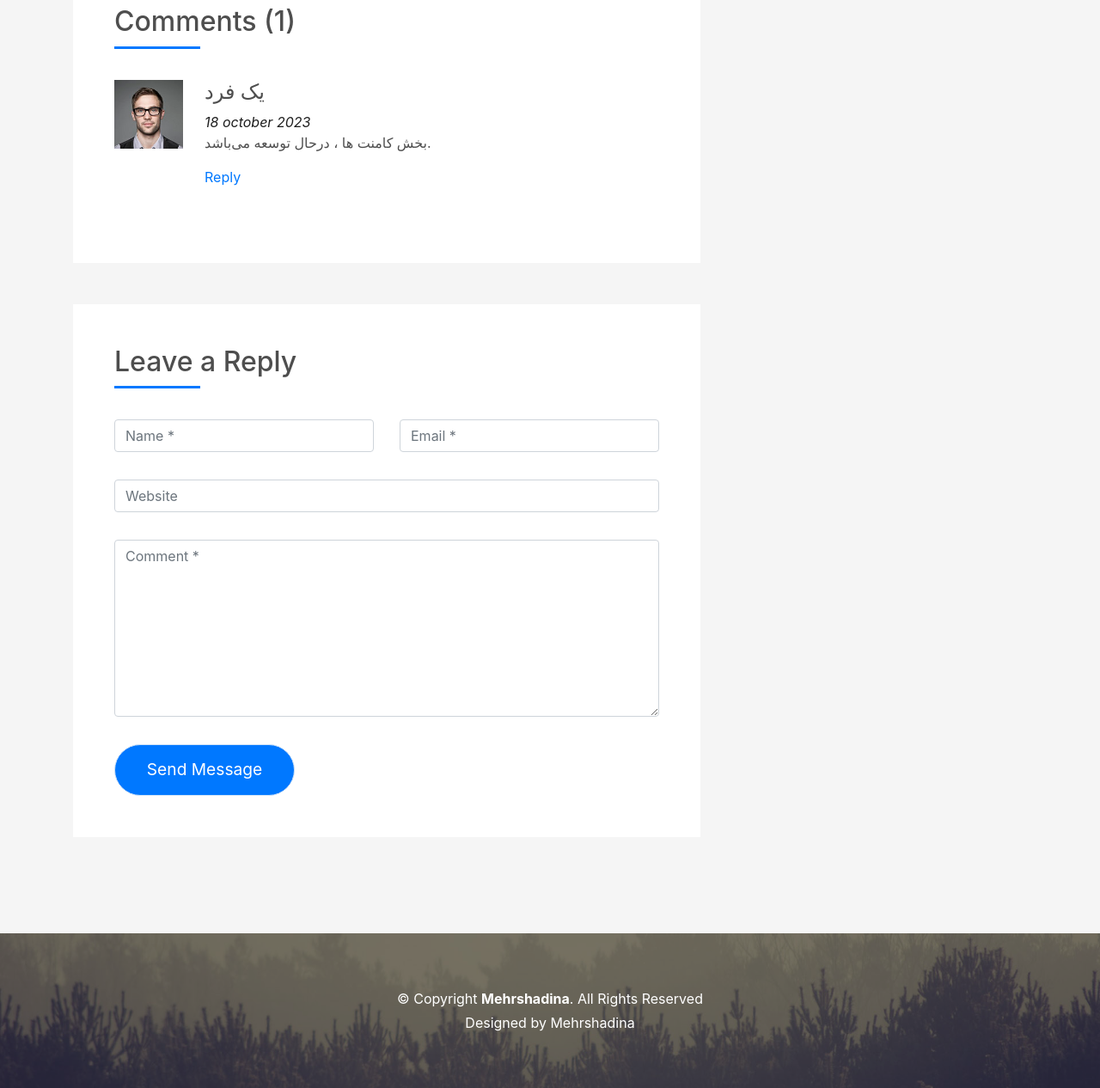
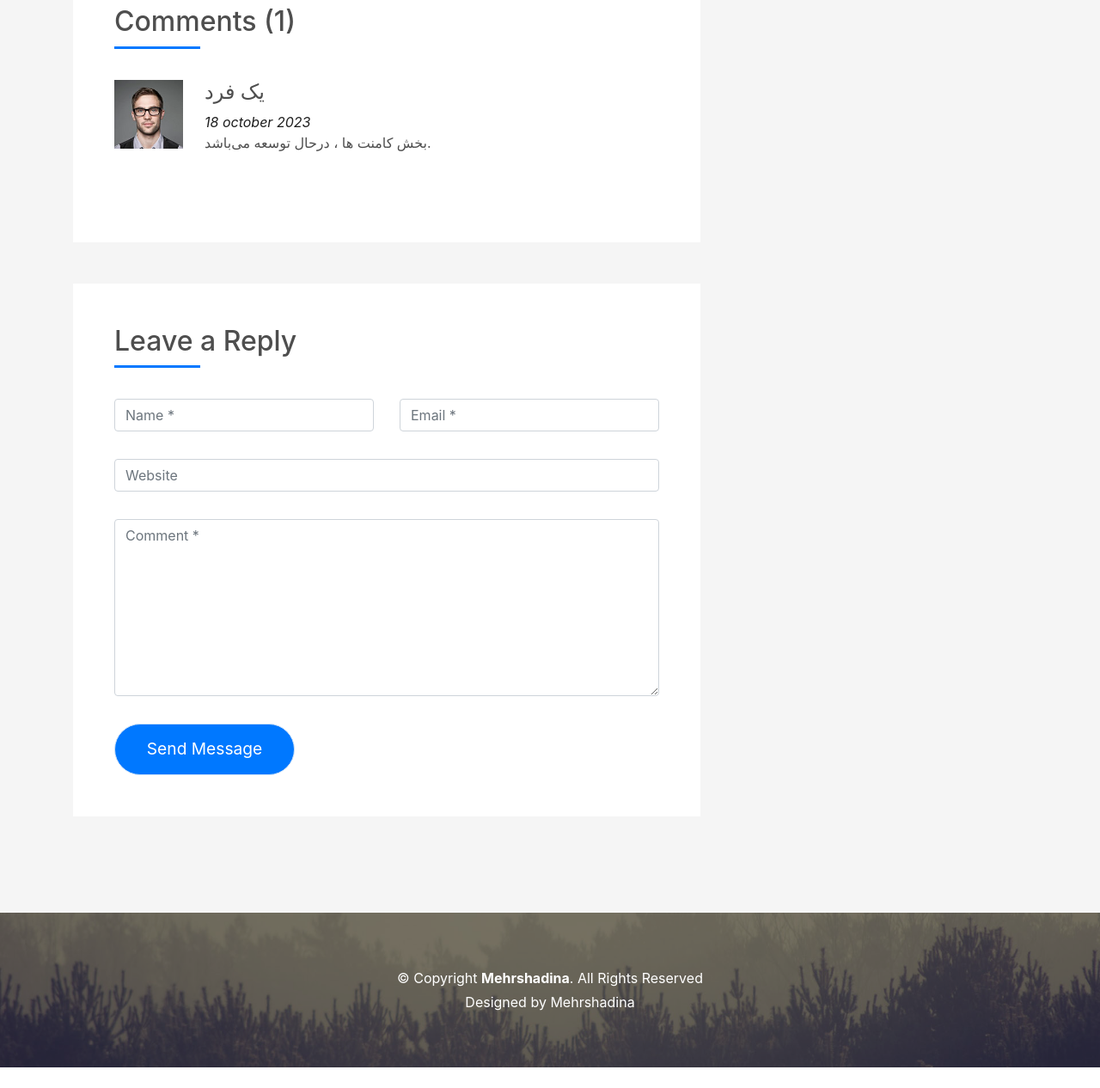
Before and after one commit to mehrshadina/mehrshadina-website, a Django app: page /donate/ in a window 1280 px wide. Shown: the part 2278-3544 px from the top of the page at 86% size. After the commit the page ends 3520 px from the top, so only its background shows below. Run offline with Django 4.2, Linux system fonts and the light colour scheme; some libraries are stand-ins or nearby versions; some web fonts are replaced.

Commit message:
donate comments fixed.

```diff
--- a/web/templates/donate.html
+++ b/web/templates/donate.html
@@ -159,7 +159,7 @@
                   <p>
                     بخش کامنت ها ، درحال توسعه می‌باشد.
                   </p>
-                  <a href="3">Reply</a>
+                  <!--a href="#">Reply</a-->
                 </div>
               </li>
               <!--li>
```
